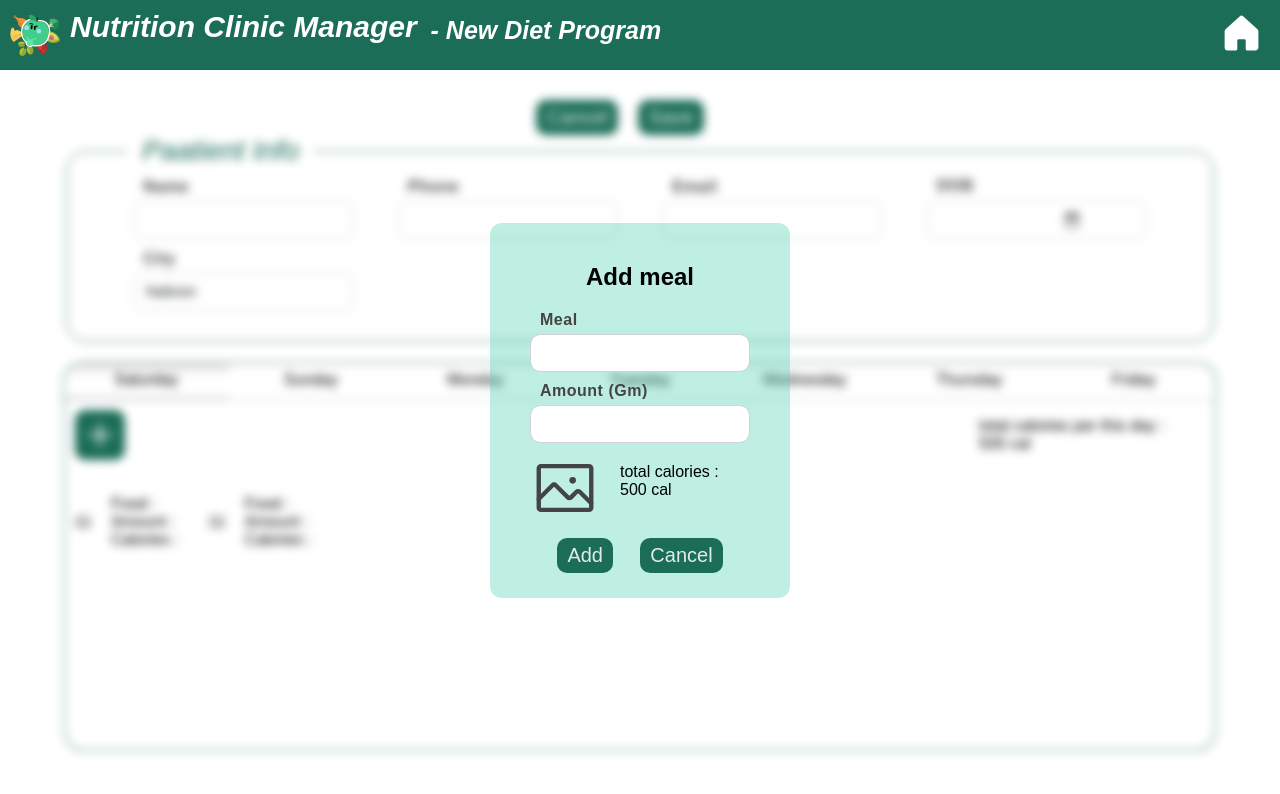
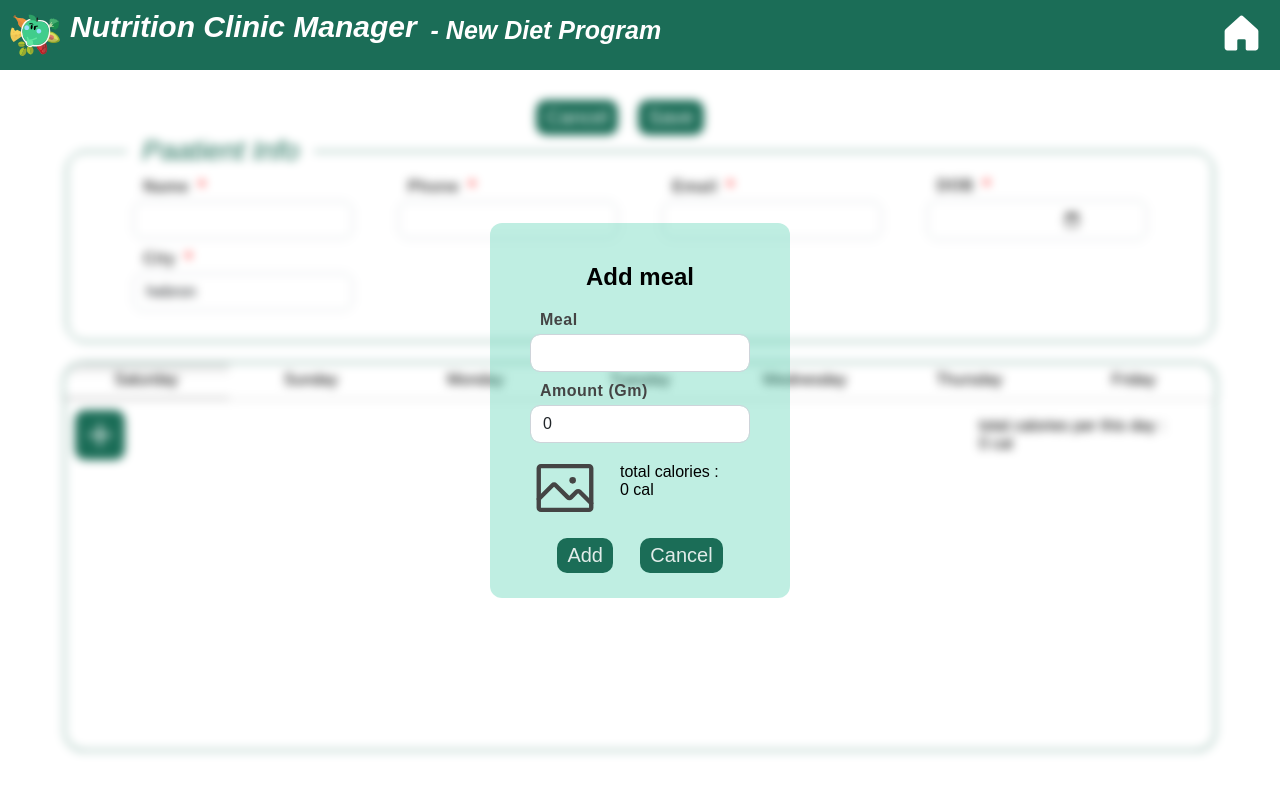
Before and after one commit to raghad-ns/nutritionist-app, a React (Create React App) app: page /add in a window 1280 px wide. Both pictures are taken after a click on the button 100 px from the left and 435 px from the top of the page. Shown: the top 794 px of the page. Built offline with nearby package versions, Linux system fonts and the light colour scheme; a web font is replaced by a local one.

Commit message:
adding new diet program

```diff
--- a/src/components/add/add-meal/add-meal.component.jsx
+++ b/src/components/add/add-meal/add-meal.component.jsx
@@ -1,9 +1,10 @@
-import React from 'react'
+import React, { useContext, useState } from 'react'
 import './add-meal.css'
 import PopUp from '../../core/pop-up/pop-up.component'
 import Select from '../../common/select/select.component.jsx';
 import Input from '../../common/input/input.component.jsx';
 import { Image } from 'phosphor-react';
+import { FoodContext } from '../../providers/food.provider';
 
 /**
  *
@@ -11,24 +12,48 @@ import { Image } from 'phosphor-react';
  * @returns
  */
 const AddMeal = (props) => {
-    const food = JSON.parse(localStorage.getItem('food') || '[]');
+    const foodContext = useContext(FoodContext);
+    const [meal, setMeal] = useState(null);
+    const [calories, setCalories] = useState(0);
+    const [amount, setAmount] = useState(0);
+    /**
+     * @param {React.ChangeEvent<HTMLInputElement>} e
+     */
+    const handleAddMeal = () => {
+        const tempMeal = { ...meal, calories: calories, amount: amount };
+        const tempMealsPerDay = props.mealsPerDay.map((dayMeal, index) =>
+            props.selectedDay !== index ? dayMeal : [...dayMeal, tempMeal]
+        );
+        props.setMealsPerDay(tempMealsPerDay)
+        props.setAddMeal(false)
+    }
     return (
         <PopUp>
             <h2>Add meal</h2>
-            <Select label='meal'>
-                {food.map((meal, index) =>
+            <Select label='meal' name='meal'
+                onChange={(e) =>
+                    setMeal(foodContext.food.find(meal => meal.name === e.target.value))
+                }>
+                {foodContext.food.map((meal, index) =>
                     <option value={meal.name} key={index}>{meal.name}</option>)}
             </Select>
-            <Input type="number" label='amount (gm)' />
+            <Input type="number" name='amount' label='amount (gm)' value={amount} onChange={e => {
+                setAmount(e.target.value)
+                setCalories(e.target.value * (meal.calories / meal.amount))
+            }} />
             <div className="preview">
-                <Image size={70} color="#444" />
+                {
+                    meal
+                        ? <img src={meal.image} alt="selected food" />
+                        : <Image size={70} color="#444" />
+                }
                 <div className="mealCalories">
                     <span >total calories : </span>
-                    <span>500 cal</span>
+                    <span>{calories} cal</span>
                 </div>
             </div>
             <div className="actionButtons">
-                <button className="innerButton" onClick={() => props.setAddMeal(false)}>add</button>
+                <button className="innerButton" onClick={handleAddMeal}>add</button>
                 <button className="innerButton" onClick={() => props.setAddMeal(false)}>cancel</button>
             </div>
         </PopUp>
--- a/src/components/add/add-meal/add-meal.css
+++ b/src/components/add/add-meal/add-meal.css
@@ -14,3 +14,11 @@
     align-items: flex-start;
     justify-content: flex-start;
 }
+.popUp>.preview>img {
+    width: 70px;
+    border-radius: 10px;
+}
+.popUp>.actionButtons {
+    display: flex;
+    justify-content: space-around;
+}
--- a/src/components/add/daily-meals/daily-meals.component.jsx
+++ b/src/components/add/daily-meals/daily-meals.component.jsx
@@ -4,19 +4,29 @@ import './daily-meals.css'
 
 /**
  *
- * @param {setAddMeal : React.Dispatch<React.SetStateAction<boolean>>} props
- * @returns
+ * @param {
+ * meals : Array <{
+ * id : number;
+ * name : String;
+ * image : String;
+ * amount : number;
+ * calories : number;}> ;
+ * setMeals : void;
+ * } props
  */
 const DailyMeals = (props) => {
-
+    let calories = 0;
+    props.meals.forEach(meal =>
+        calories = calories + Number(meal.calories)
+    );
     return (
         <div className="dailyMealsWrapper">
             <div className='dailyMeals'>
                 <div className="mealsHeader">
-                    <button className='innerButton' onClick={() => props.setAddMeal(true)}><Plus size={30} weight='bold' /></button>
+                    <button className='innerButton' type='button' onClick={() => props.setAddMeal(true)}><Plus size={30} weight='bold' /></button>
                     <div className="stats">
                         <span>total calories per this day :</span>
-                        <span>500 cal</span>
+                        <span>{calories} cal</span>
                     </div>
                 </div>
                 <div className="mealsWrapper">
--- a/src/components/add/patient-info/patient-info.component.jsx
+++ b/src/components/add/patient-info/patient-info.component.jsx
@@ -1,5 +1,4 @@
 import Input from '../../common/input/input.component.jsx'
-import React from 'react'
 import './patient-info.css'
 import Select from '../../common/select/select.component.jsx'
 import { CITIES } from '../../../data/cities.js'
@@ -9,15 +8,15 @@ const PatientInfo = () => {
         <div className='patientInfoWrapper' >
             <fieldset >
                 <legend>paatient info</legend>
-                <form className='patientInfo'>
-                    <Input label='name' type='text' />
-                    <Input label='phone' type='number' />
-                    <Input label='email' type='email' />
-                    <Input label='DOB' type='date' />
-                    <Select label='city'>
+                <div className='patientInfo'>
+                    <Input label='name' type='text' name='name' required />
+                    <Input label='phone' type='number' name='phone' required />
+                    <Input label='email' type='email' name='email' required />
+                    <Input label='DOB' type='date' name='dob' required />
+                    <Select label='city' name='city' required>
                         {CITIES.map((city, index) => <option value={city} key={index}>{city}</option>)}
                     </Select>
-                </form>
+                </div>
             </fieldset>
         </div>
     )
--- a/src/pages/add/add.page.jsx
+++ b/src/pages/add/add.page.jsx
@@ -7,24 +7,69 @@ import AddMeal from '../../components/add/add-meal/add-meal.component'
 
 const Add = () => {
     const [addMeal, setAddmeal] = useState(false);
-    const food = JSON.parse(localStorage.getItem('food') || '[]');
-    const mealsPerDay = [
-        [food[0], food[1]],
-        [food[1], food[2]],
-        [food[2], food[3]],
-        [food[0], food[3]],
-        [food[0], food[2]],
-        [food[1], food[3]],
-        [food[2], food[3]],
-    ];
+    const [programs, setPrograms] = useState(JSON.parse(localStorage.getItem('dietPrograms') || '[]'));
+    const [mealsPerDay, setMealsPerDay] = useState([
+        [],
+        [],
+        [],
+        [],
+        [],
+        [],
+        [],
+    ]);
+
     const [selectedDay, setSelectedDay] = useState(0);
     useEffect(() => {
-        console.log(selectedDay);
-    }, [selectedDay])
+        console.log('programs', programs);
+        localStorage.setItem('dietPrograms', JSON.stringify(programs));
+    }, [programs])
+
+    /**
+     * @param {React.ChangeEvent<HTMLInputElement>} e
+     */
+    const handleAddProgram = e => {
+        e.preventDefault();
+        const name = e.target.name.value;
+        const phone = e.target.phone.value;
+        const email = e.target.email.value;
+        const dob = e.target.dob.value;
+        const city = e.target.city.value;
+        const patientInfo = {
+            name: name,
+            phone: phone,
+            email: email,
+            dob: dob,
+            city: city
+        };
+        console.log(patientInfo);
+        setPrograms([...programs, { id: Date.now(), patientInfo: patientInfo, mealsPerDay: mealsPerDay }])
+        reset(e);
+    }
+
+    /**
+     * @param {React.ChangeEvent<HTMLInputElement>} e
+     */
+    const reset = (e) => {
+        console.log('reset');
+        e.target.city.value = e.target.city.defaultSelected
+        e.target.dob.value = null
+        e.target.email.value = null
+        e.target.phone.value = null
+        e.target.name.value = null
+        setMealsPerDay([
+            [],
+            [],
+            [],
+            [],
+            [],
+            [],
+            [],
+        ]);
+    }
 
     return (
-        <div className='add'>
-            {addMeal && <AddMeal setAddMeal={setAddmeal} />}
+        <form className='add' onSubmit={handleAddProgram} action='/viewPrograms'>
+            {addMeal && <AddMeal setAddMeal={setAddmeal} mealsPerDay={mealsPerDay} setMealsPerDay={setMealsPerDay} selectedDay={selectedDay} />}
             <div className="addActionButtons">
                 <button className='innerButton' type='reset'> cancel</button>
                 <button className='innerButton' type='submit'> save</button>
@@ -32,7 +77,7 @@ const Add = () => {
             <PatientInfo />
             <Tabs selectedDay={selectedDay} setSelectedDay={setSelectedDay} />
             <DailyMeals setAddMeal={setAddmeal} meals={mealsPerDay[selectedDay]} />
-        </div>
+        </form>
     )
 }
 
```
